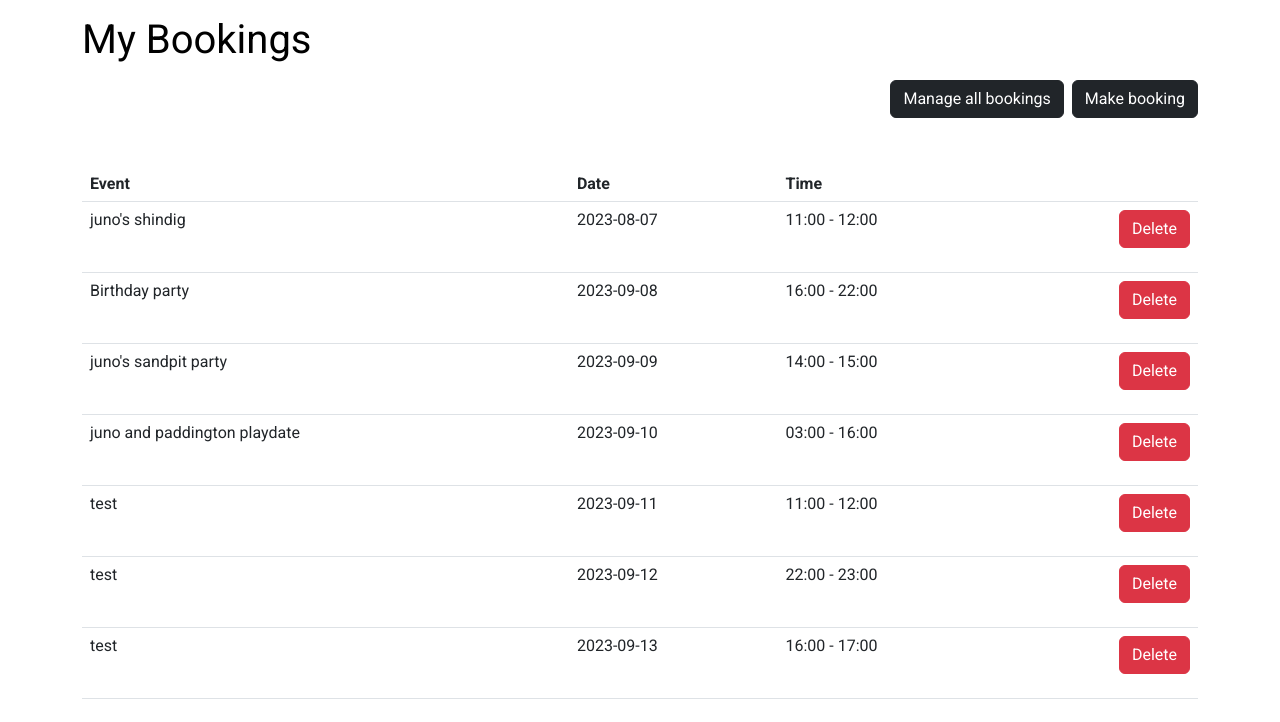
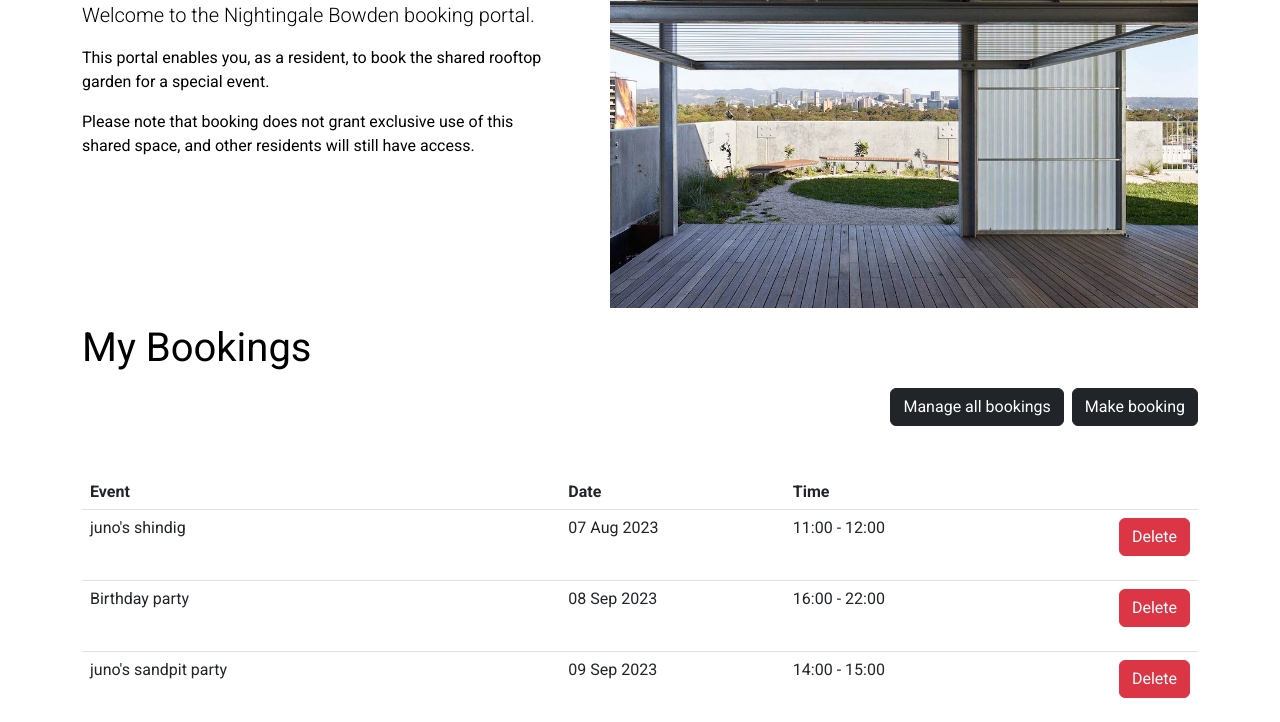
Before and after one commit to laurenchamps/ngbowden-booking, a Flask app: page / in a window 1280 px wide. Shown: the part 160-882 px from the top of the page. Before the commit the page ends 859 px from the top, so only its background shows below. Run offline with Flask 3, Linux system fonts and the light colour scheme; a user stored in the database is signed in; some libraries are stand-ins or nearby versions.

Commit message:
Add intro text and image and successful booking modal

```diff
--- a/app.py
+++ b/app.py
@@ -44,10 +44,20 @@ def index():
     """Show user's current bookings"""
     myBookings = db.execute("SELECT * FROM events WHERE user_id=? AND date > datetime('now') ORDER BY date, start_time", session["user_id"])
 
+    # Change date format to DD MMM YYYY for displaying on page
+    for booking in myBookings:
+            # Convert date to datetime object
+        date_time = booking["date"] + ' ' + booking["start_time"]
+        date_obj = datetime.strptime(date_time, '%Y-%m-%d %H:%M')
+
+        booking["date"] = date_obj.strftime("%d %b %Y")
+
     # Get user's initial to display in navigation
     user = db.execute("SELECT * FROM users WHERE id = ?", session["user_id"])
     name = user[0]["firstname"]
     initial = name[0]
+
+    # Get admin status of user
     admin = user[0]["is_admin"]
 
     return render_template("index.html", bookings=myBookings, name=initial, admin=admin)
@@ -75,10 +85,22 @@ def bookings():
         # Get all future bookings for all users
         allBookings = db.execute("SELECT * FROM users JOIN events ON users.id = events.user_id WHERE date > datetime('now') ORDER BY date, start_time")
 
+        # Change date format to DD MMM YYYY for displaying on page
+        for booking in allBookings:
+             # Convert date to datetime object
+            date_time = booking["date"] + ' ' + booking["start_time"]
+            date_obj = datetime.strptime(date_time, '%Y-%m-%d %H:%M')
+
+            booking["date"] = date_obj.strftime("%d %b %Y")
+
+        # Get user's initial to display in navigation
+        name = user[0]["firstname"]
+        initial = name[0]
+
         if len(allBookings) < 1:
             return render_template("bookings.html")
 
-        return render_template("bookings.html", bookings=allBookings)
+        return render_template("bookings.html", bookings=allBookings, name=initial)
 
     else:
         return apology("You are not authorised to view this page", 403)
@@ -104,17 +126,18 @@ def make_booking():
         # Query database for an existing booking
         existing_bookings = db.execute("SELECT * FROM events WHERE date = ? AND ((start_time >= ? AND start_time < ?) OR (end_time > ? AND end_time <= ?))", date, start_time, end_time, start_time, end_time)
 
-        # Ensure date and start time is not in the past
+        # Convert date to datetime object
         date_time = date + ' ' + start_time
         date_obj = datetime.strptime(date_time, '%Y-%m-%d %H:%M')
 
+        # Ensure date and start time is not in the past
         if date_obj < datetime.now():
             response = make_response({"message": "Your booking occurs in the past"}, 400)
             return response
 
         # Return error if there is an existing booking at that time
         if len(existing_bookings) > 0:
-            response = make_response({"message": "The booking time you have selected is unavailable"}, 403)
+            response = make_response({"message": "The booking time you have selected is unavailable"}, 400)
             return response
 
         # Add event to database
--- a/templates/bookings.html
+++ b/templates/bookings.html
@@ -52,7 +52,6 @@
                                     </div>
                                 </div>
                             </div>
-
                         </form>
                     </td>
                 </tr>
--- a/templates/index.html
+++ b/templates/index.html
@@ -8,6 +8,16 @@
 
 {% block main %}
 <div class="container">
+    <div class="d-flex">
+        <div class="intro mb-5 me-3 flex-grow-1 w-75 pe-5">
+            <p class="lead">Welcome to the Nightingale Bowden booking portal.</p>
+            <p>This portal enables you, as a resident, to book the shared rooftop garden for a special event.</p>
+            <p>Please note that booking does not grant exclusive use of this shared space, and other residents will still have access.</p>
+        </div>
+        <div>
+            <img src="../static/ngbowden-rooftop.jpeg" alt="A native garden with a covered decking area in the background on the roof of Nightingale Bowden">
+        </div>
+    </div>
     <h1 class="mt-3">My Bookings</h1>
     <div class="d-flex justify-content-end mt-3 mb-5">
         {% if admin %}
```
Also changed, not shown: static/calendar.js (+14 -5 lines), templates/book.html (+19 -2 lines), helpers.py (line endings or trailing spaces), ngbowden.db, static/ngbowden-rooftop.jpeg (added), static/styles.css (line endings or trailing spaces). Lines whose indentation alone changed are shown as unchanged.
